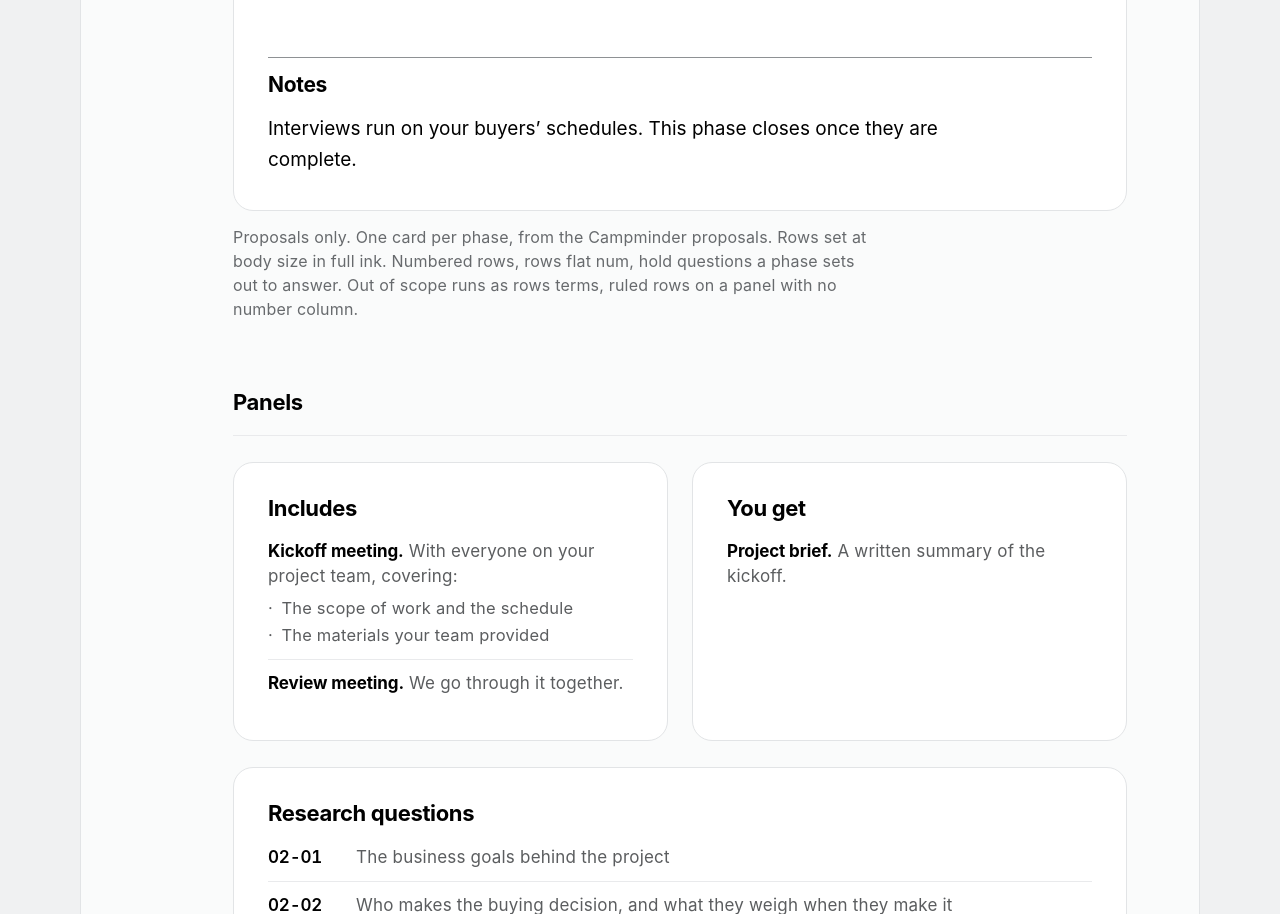
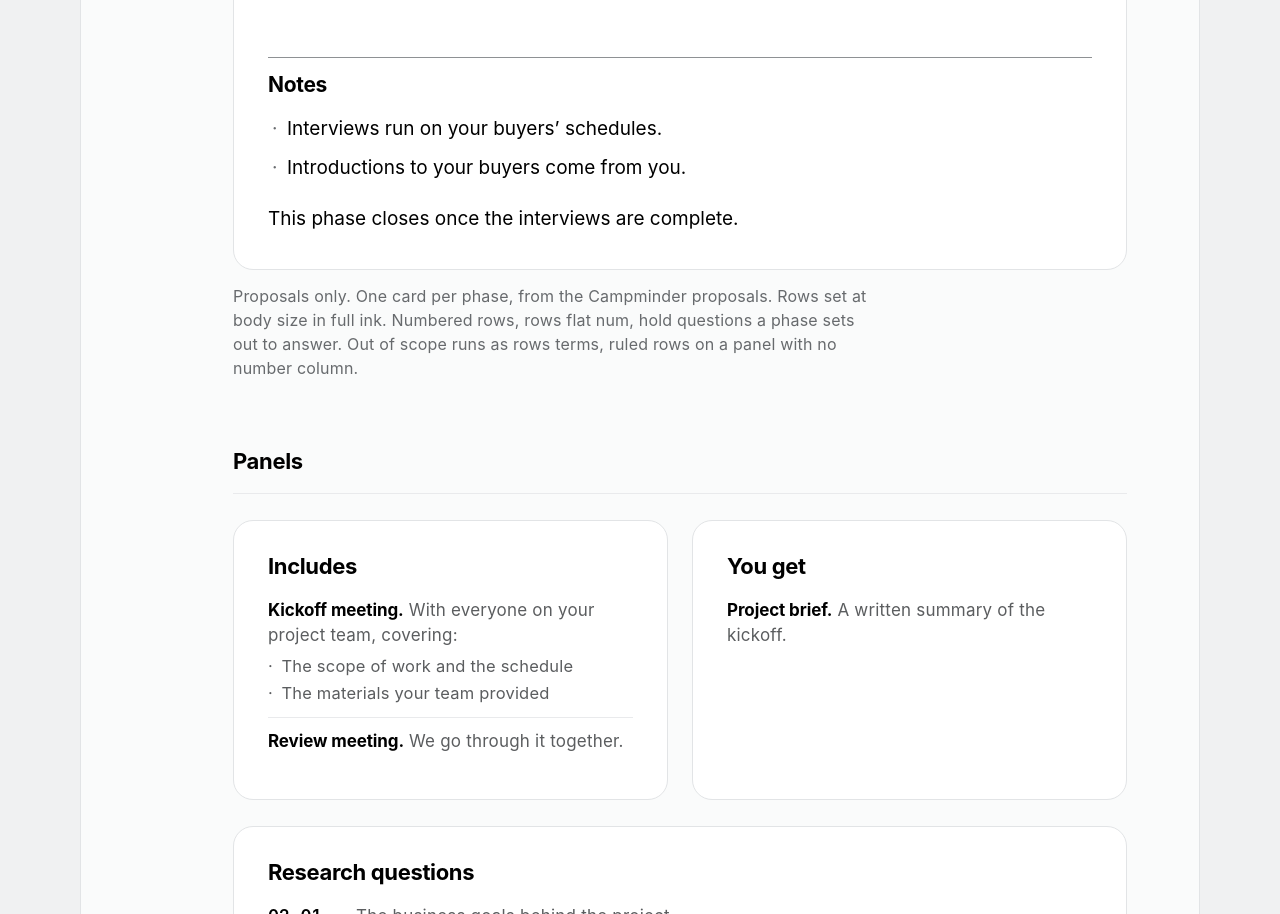
Before and after one commit to studioparkside/system, a plain HTML site: page index.html in a window 1280 px wide. Shown: the part 8442-9356 px from the top of the page. Drawn offline with Linux system fonts and the light colour scheme.

Commit message:
Notes list in a phase body: one condition per bullet on a middot, close condition after
Co-Authored-By: Claude Opus 5.5 <noreply@anthropic.com>

```diff
--- a/index.html
+++ b/index.html
@@ -280,7 +280,8 @@
               <div class="row"><div class="row-text"><strong>Research findings.</strong> Industry and interview summaries.</div></div>
             </div>
             <div class="label">Notes</div>
-            <p>Interviews run on your buyers&rsquo; schedules. This phase closes once they are complete.</p>
+            <ul><li>Interviews run on your buyers&rsquo; schedules.</li><li>Introductions to your buyers come from you.</li></ul>
+            <p>This phase closes once the interviews are complete.</p>
           </div>
         </div>
         <p class="ref-note">Proposals only. One card per phase, from the Campminder proposals. Rows set at body size in full ink. Numbered rows, rows flat num, hold questions a phase sets out to answer. Out of scope runs as rows terms, ruled rows on a panel with no number column.</p>
--- a/parkside.css
+++ b/parkside.css
@@ -1290,6 +1290,13 @@ body:not(:has(.siteheader)) .deck-chapter { scroll-margin-top: 12px; }
 .section-body .phase-body > .label:first-child{margin-top:0;padding-top:0;border-top:0}
 .phase-body .rows{margin:0}
 .phase-body .rows.flat > .row:last-child{padding-bottom:0}
+/* Notes list. One dependency or condition per bullet on a middot, then the
+   close condition as a paragraph after the list. */
+.section-body .phase-body > ul:not([class]){max-width:60ch;margin:0 0 20px;padding-left:19px}
+.section-body .phase-body > ul:not([class]):last-child{margin-bottom:0}
+.phase-body > ul:not([class]) li::marker{content:"\00B7\2002";color:var(--ink-muted)}
+.phase-body > ul:not([class]) li{margin-bottom:8px}
+.phase-body > ul:not([class]) li:last-child{margin-bottom:0}
 /* Numbered flat rows, for questions a phase sets out to answer. The number
    sits in its own column in the soft ink so it reads apart from the text. */
 .rows.flat.num .row{grid-template-columns:96px 1fr;gap:26px}
```
